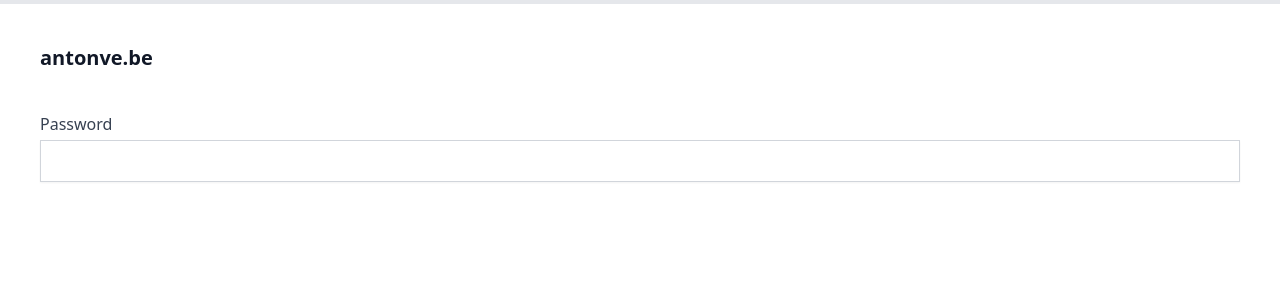
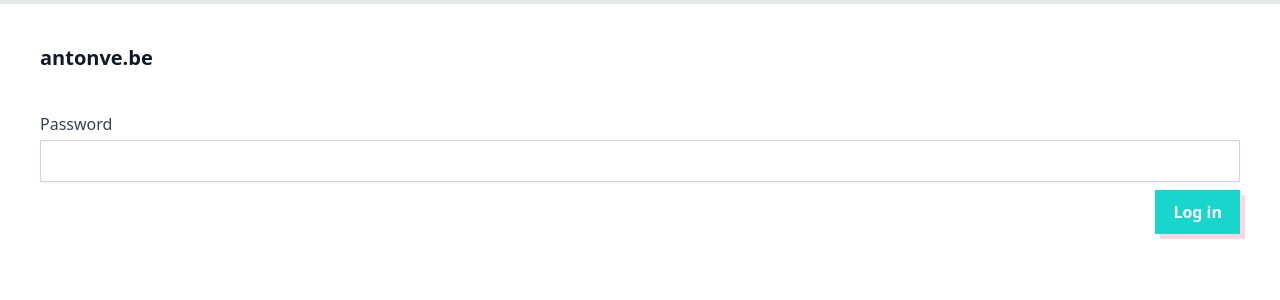
Before and after one commit to antonve/antonve.be-admin, a Next.js app: page /login in a window 1280 px wide. Shown: the top 300 px of the page. Built offline with nearby package versions, Linux system fonts and the light colour scheme.

Commit message:
add login page

```diff
--- a/package.json
+++ b/package.json
@@ -9,6 +9,7 @@
   },
   "dependencies": {
     "@tailwindcss/forms": "^0.4.0",
+    "classnames": "^2.3.1",
     "next": "12.0.9",
     "react": "17.0.2",
     "react-dom": "17.0.2"
--- a/src/app/hooks/withAuth.ts
+++ b/src/app/hooks/withAuth.ts
@@ -1,22 +1,26 @@
 export function withAuth(gssp) {
-  return async (context) => {
+  return async context => {
     const token = context.req.cookies['auth_token']
 
     if (!token) {
       return {
         redirect: {
-          destination: '/login'
-        }
-      };
+          destination: '/login',
+        },
+      }
     }
 
-    const gsspData = await gssp(context); // Run `getServerSideProps` to get page-specific data
+    const gsspData = await gssp(context) // Run `getServerSideProps` to get page-specific data
 
     return {
       props: {
         ...gsspData.props,
         token,
-      }
-    };
+      },
+    }
   }
 }
+
+export function storeAuthToken(token: string) {
+  document.cookie = `auth_token=${token}`
+}
--- a/src/pages/login.tsx
+++ b/src/pages/login.tsx
@@ -1,14 +1,34 @@
+import { FormEvent, useState } from 'react'
 import type { NextPage } from 'next'
+import Router from 'next/router'
 import { Label, TextInput } from '@app/components/Form'
+import Button from '@app/components/Button'
+import { storeAuthToken } from '@app/hooks/withAuth'
 
 const Login: NextPage = () => {
+  const [password, setPassword] = useState('')
+  const saveToken = (e: FormEvent) => {
+    e.preventDefault()
+    if (password == "") {
+      return
+    }
+
+    storeAuthToken(password)
+    Router.push('/')
+  }
+
   return (
     <div className="">
-      <form>
+      <form onSubmit={saveToken}>
         <div className="mb-2">
           <Label htmlFor="password">Password</Label>
-          <TextInput id="password" value={''} onChange={() => {}} />
+          <TextInput id="password" value={password} onChange={setPassword} />
         </div>
+        <div className="flex justify-end gap-x-4">
+            <Button type="submit" primary>
+              Log in
+            </Button>
+          </div>
       </form>
     </div>
   )
```
Also changed, not shown: 1 other file (tests, documents, lock files or other folders).
